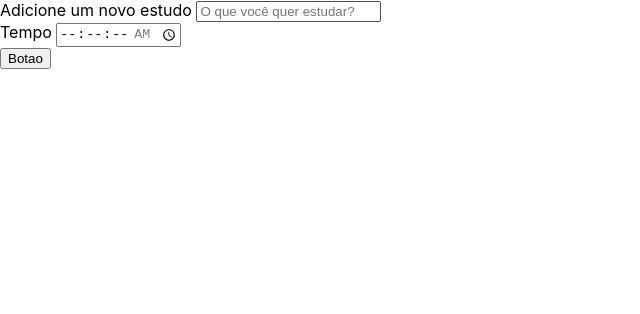
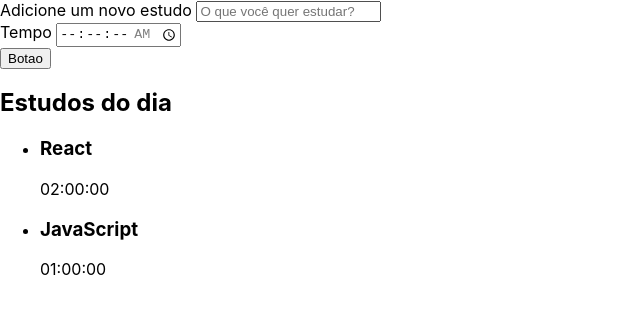
Before and after one commit to camilavitoriacosta/digixStudies, a React (Create React App) app: page / in a window 1280 px wide. Shown: the top 314 px of the page, without its empty margins (0-640 px from the left). Built offline with nearby package versions, Linux system fonts and the light colour scheme.

Commit message:
Inserindo component na pagina

```diff
--- a/src/App.tsx
+++ b/src/App.tsx
@@ -1,8 +1,12 @@
 import Formulario from "./components/Formulario";
+import Lista from "./components/Lista";
 
 function App() {
   return (
-    <Formulario />
+    <div>
+      <Formulario />
+      <Lista/>
+    </div>
   );
 }
 
--- a/src/components/Lista/index.tsx
+++ b/src/components/Lista/index.tsx
@@ -1,4 +1,5 @@
 function Lista(){
+    return(
         <aside>
             <h2>Estudos do dia</h2>
             <ul>
@@ -12,6 +13,7 @@ function Lista(){
                 </li>
             </ul>
         </aside>
+    );
 }
 
 export default Lista;
```
Lines whose indentation alone changed are shown as unchanged.
